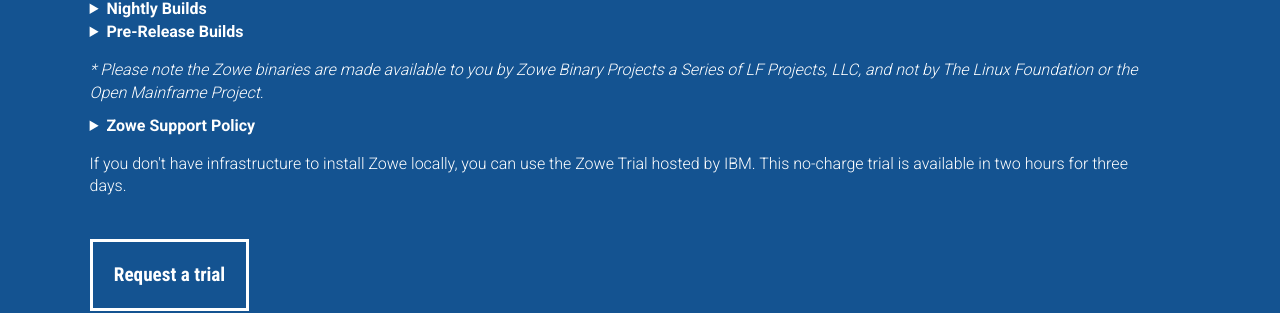
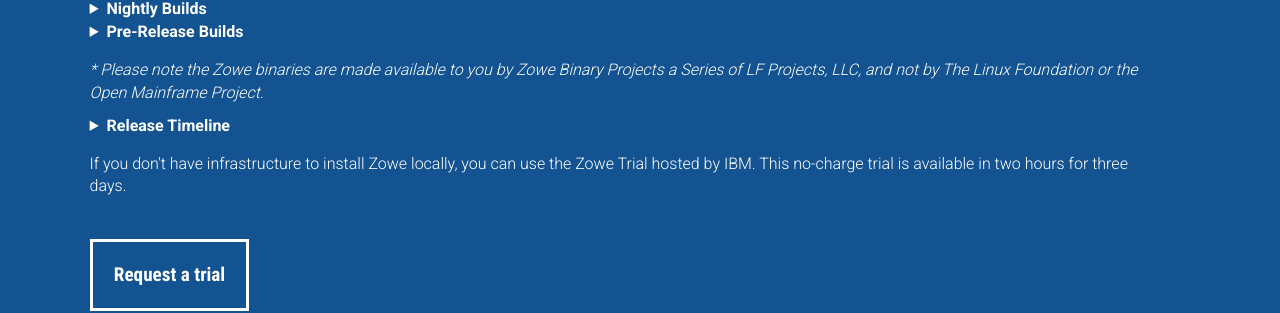
Before and after one commit to zowe/zowe.github.io, a Jekyll site: the page built from index.md, in a window 1280 px wide and 900 px high, scrolled down 1484 px. Shown: the part 144-457 px from the top of the window. Built offline with Jekyll 4.4.1, drawn with Linux system fonts in a browser that asks for light colours; nearby versions of some CDN libraries; our own code applies the rules of GitHub Pages for plain Markdown files.

Commit message:
Incoporate comments
Signed-off-by: nannanli <nannanli@cn.ibm.com>

```diff
--- a/index.md
+++ b/index.md
@@ -135,9 +135,8 @@
 </i></p>
 
 <details>
-<summary><b>Zowe Support Policy</b></summary>
-<p>Check out the Zowe Long Term Support (LTS) schedule for releases.</p>
-<img src="assets/img/zowe-lts.png" width="950" />
+<summary><b>Release Timeline</b></summary>
+<p><img src="assets/img/zowe-lts.png" width="950" /></p>
 <p><b>Version timeframe, Current, Active LTS, Maintenance</b></p>
 <ul>
 <li>New Zowe versions will enter <b>current</b> release status for six to nine months to allow consumers of Zowe to test, provide feedback, and adjust to any changes.</li>
```
